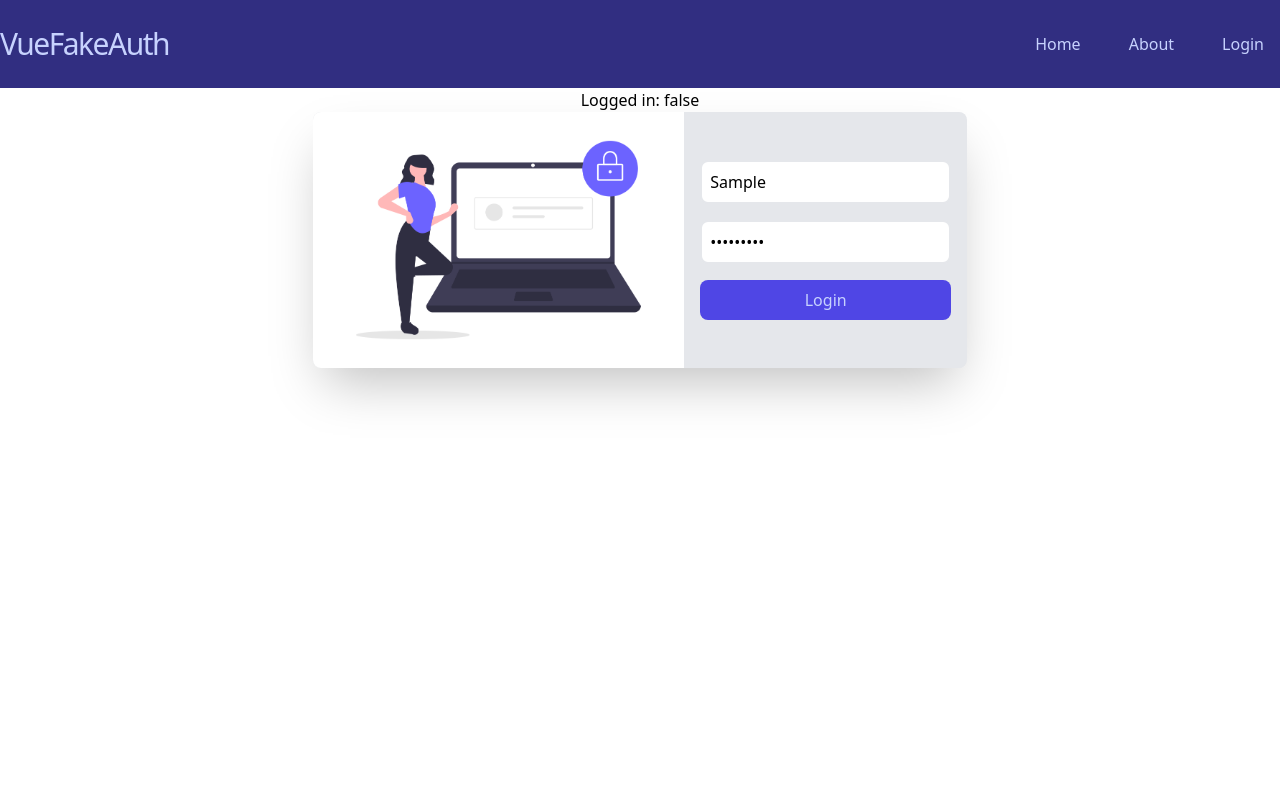
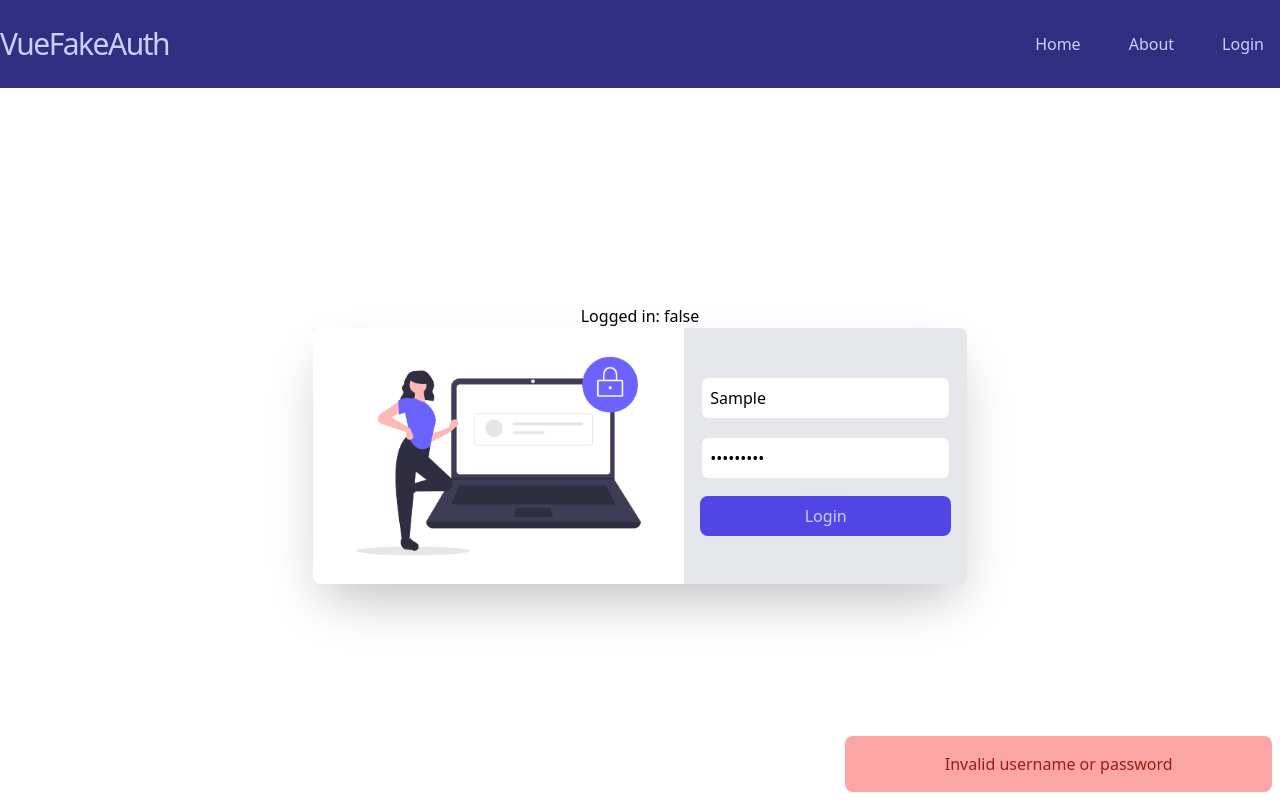
Before and after one commit to Josesimplecoding/vuefakeauth, a Vue app: page /login in a window 1280 px wide. Both pictures are taken after typing "Sample", "Sample123" into the empty fields and a click on the button "Login". Built offline with nearby package versions, Linux system fonts and the light colour scheme.

Commit message:
Finished

```diff
--- a/package.json
+++ b/package.json
@@ -8,6 +8,7 @@
     "preview": "vite preview"
   },
   "dependencies": {
+    "@vueuse/core": "^7.6.2",
     "vue": "^3.2.25",
     "vue-router": "^4.0.12"
   },
--- /dev/null
+++ b/src/composable/useError.js
@@ -0,0 +1,11 @@
+import { ref } from "vue";
+
+const useError = () => {
+    const error = ref(null);
+    const setError = (value) => {
+        error.value = value;
+    };
+    return { error, setError };
+};
+
+export default useError;
--- a/src/pages/login.vue
+++ b/src/pages/login.vue
@@ -1,7 +1,8 @@
 <script setup>
-import {ref} from "vue";
+import { ref } from "vue";
 import { useRouter } from "vue-router";
 import useAuth from "../composable/useAuth";
+import useError from "../composable/useError";
 
 const { isAuthenticated, login } = useAuth();
 
@@ -11,22 +12,38 @@ const password = ref("");
 const router = useRouter();
 
 const logginIn = () => {
-    if (isAuthenticated.value) {
-        router.push("/");
-    }
+  login(username.value, password.value);
+  if (isAuthenticated.value) {
+    router.push("/");
+  } else {
+    setError("Invalid username or password");
+    start();
+  }
 };
+
+const { error, setError } = useError();
+
+import { useTimeout, promiseTimeout } from "@vueuse/core";
+
+const { ready, start } = useTimeout(3000, { controls: true });
 </script>
 
 <template>
-<div class="flex flex-col items-center space-y-12 justfiy-center min-h-screen-nonav">
-    Logged in: {{ isAuthenticated }}
-    <div class="flex items-center justify-center overflow-hidden bg-gray-200 rounded-lg shadow-2xl">
-        <img class="h-64" src="../assets/bglogin.png" alt="Hello BG"/>
-        <form @submit.prevent="login(username, password)" class="flex flex-col p-4 space-y-4">
-            <input type="text" class="p-2 border-2 rounded-lg" placeholder="Username" v-model="username"/>
-            <input type="password" class="p-2 border-2 rounded-lg" placeholder="Password" v-model="password"/>
-            <button type="submit" @submit.prevent="login(username, password)" class="py-2 text-indigo-200 bg-indigo-600 rounded-lg">Login</button>
-        </form>
+  <div class="flex flex-col items-center justify-center space-y-12 min-h-screen-nonav">Logged in: {{ isAuthenticated }}
+    <div class="flex items-center justify-center overflow-hidden bg-gray-200 rounded-lg shadow-2xl ">
+      <img class="h-64" src="../assets/bglogin.png" alt="Hello BG" />
+      <form @submit.prevent="logginIn" class="flex flex-col p-4 space-y-4">
+        <input type="text" class="p-2 border-2 rounded-lg" placeholder="Username" v-model="username" />
+        <input type="password" class="p-2 border-2 rounded-lg" placeholder="Password" v-model="password" />
+        <button type="submit" @submit.prevent="logginIn" class="py-2 text-indigo-200 bg-indigo-600 rounded-lg">
+          Login
+        </button>
+      </form>
     </div>
-</div>
+    <div
+      v-if="!ready && error"
+      class="absolute w-1/3 p-4 text-center text-red-800 bg-red-300 rounded-lg bottom-2 right-2">
+      {{ error }}
+    </div>
+  </div>
 </template>
```
Also changed, not shown: 1 other file (tests, documents, lock files or other folders).
